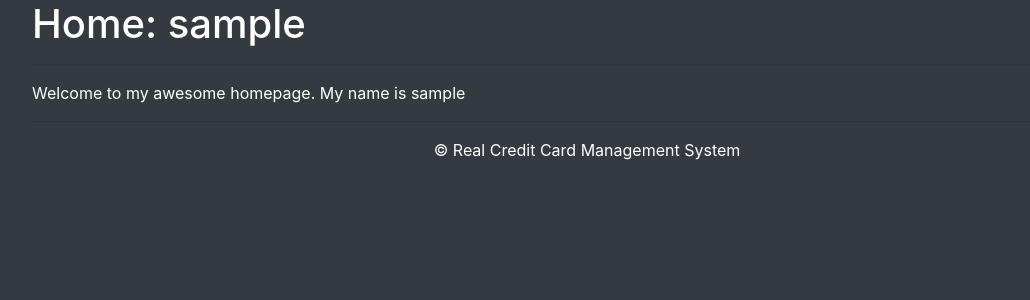
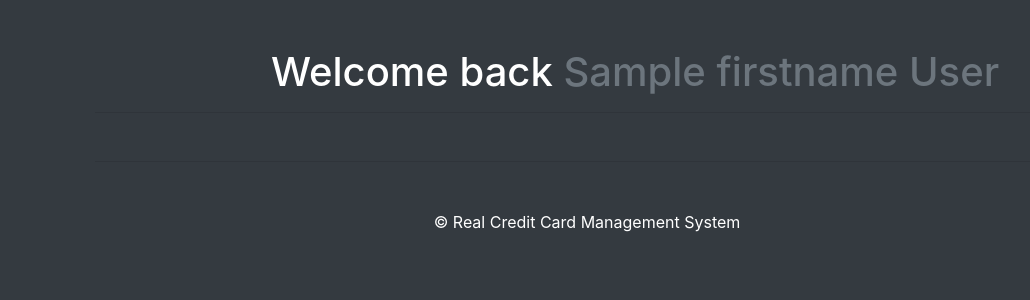
Before and after one commit to mwl4263/FML-Stack, a Flask app: template templates/index.html in a window 1280 px wide. Shown: the top 300 px of the page, without its empty margins (53-1083 px from the left). Run offline with Flask 2, Linux system fonts and the light colour scheme; the template is opened without the code that fills it: most values are stand-ins (such as "Sample title", 1, 10 or a date in 2020); some libraries are stand-ins or nearby versions.

Commit message:
updated codew

```diff
--- a/app.py
+++ b/app.py
@@ -1,11 +1,11 @@
-import flask
+
+from flask import Flask, render_template, request, redirect, url_for, session
 import time
 import os
 import sys
 import __future__
 import mysql.connector
-
-app = flask.Flask(__name__)
+app = Flask(__name__)
 db = mysql.connector.connect(user='root', password='what4k1ll3r', host='localhost', database='Cards')
 cursor = db.cursor()
 
@@ -14,10 +14,34 @@ def fillDatabase():
     print("Loading the database...")
     cursor.execute("SOURCE db.sql")
 
+def queryDB(query):
+    cursor.execute(query)
+    return cursor.fetchall()
 
-
-
+@app.route('/home/<data>')
+def home(data):
+    print("Username: " + str(data))
+    query = "SELECT firstname, lastname, username FROM Users WHERE username = '%s'" % (data)
+    names = list(queryDB(query)[0])
+    return render_template('index.html', firstname=names[0], lastname=names[1], username=names[2])
 
 @app.route('/')
 def index():
-    return flask.render_template('login.html')
+    cursor.execute("use Cards")
+    return render_template('login.html')
+
+@app.route('/login', methods=['POST'])
+def login():
+    print("Login attempted")
+    if request.method == "POST":
+        print("Processing POST Request")
+        query = "SELECT * FROM Users WHERE username = '%s' AND password = '%s'" % (request.form.get('uname'), request.form.get('psw'))
+        print(query)
+        cursor.execute(query)
+        loginResults = cursor.fetchall()
+        if len(loginResults) == 0:
+            return "Failed to login"
+        else :
+            return redirect(url_for("home", data=list(loginResults[0])[4]))
+    else:
+        return "Failed to login"
--- a/db.sql
+++ b/db.sql
@@ -240,4 +240,4 @@ INSERT INTO CREDITCARDS(
     'Ethan Martinez',
     '09/31',
     '765'
-),
+);
--- a/templates/base.html
+++ b/templates/base.html
@@ -4,27 +4,28 @@
 <head>
     <meta charset="UTF-8">
     <title>{% block title %} {% endblock %} - FlaskApp</title>
-    <!-- Latest compiled and minified CSS -->
-
-    <link rel="stylesheet" href="static/css/bootstrap.min.css">
-    <script src="static/js/bootstrap.min.js"></script>
+    <link rel="stylesheet" href="{{ url_for('static', filename='css/bootstrap.css') }}">
+    <script src="{{ url_for('static', filename='js/bootstrap.js') }}"></script>
 </head>
 
 <body class="bg-dark text-white">
     <div class="container">
+        <div class="container m-5 text-center">
+
             {% block titleHeader %} {% endblock %}
             <hr>
-        <div class="content">
+            <div class="content m-5 text-left">
                 {% block content %} {% endblock %}
             </div>
             <hr>
 
         </div>
         <footer>
-        <div class="container">
+
             <p class="text-center">&#169; Real Credit Card Management System</p>
+
+        </footer>
     </div>
-    </footer>
 </body>
 
 </html>
--- a/templates/index.html
+++ b/templates/index.html
@@ -1,6 +1,7 @@
- {% extends 'base.html' %} {% block title %}Home: {{ username }}{% endblock %} {% block titleHeader %}
-<h1>Home: {{ username }}</h1>
+{% extends 'base.html' %} {% block title %}Home: {{ username }}{% endblock %} {% block titleHeader %}
+<h1>Welcome back <span class="text-secondary">{{ firstname }} {{ lastname }} </span></h1>
 {% endblock %} {% block content %}
 
-<p>Welcome to my awesome homepage. My name is {{ username }} </p>
+
+<p></p>
 {% endblock %}
--- a/templates/login.html
+++ b/templates/login.html
@@ -2,7 +2,7 @@
 <h1 class="text-center m-3">Login</h1>
 {% endblock %} {% block content %}
 <div class="container border border-primary rounded" style="max-width: 50%">
-    <form class="" method="post">
+    <form action="login" method="post">
 
         <div class="form-group m-3">
             <label class="h3" for="uname"><b>Username</b></label>
```
Lines whose indentation alone changed are shown as unchanged.
